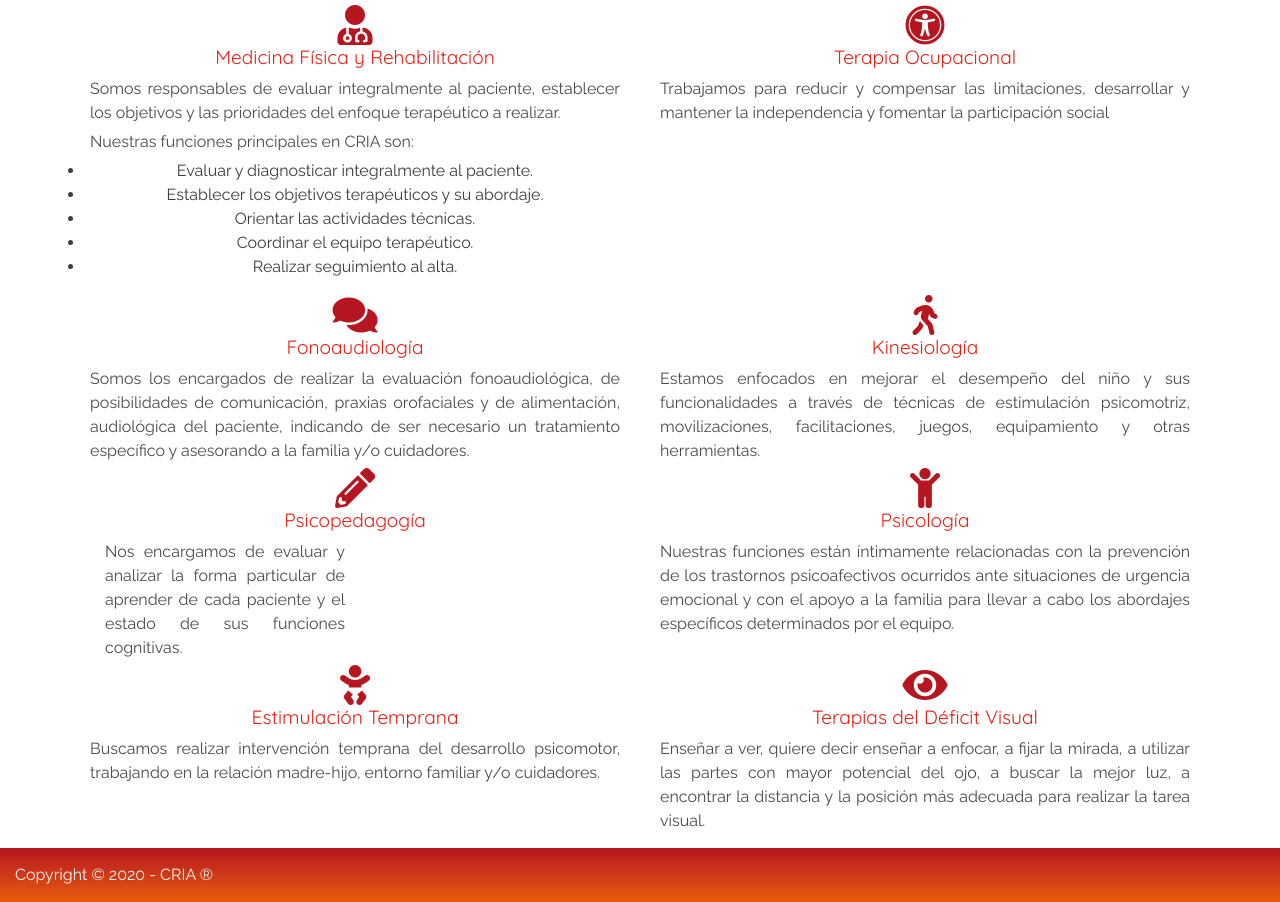
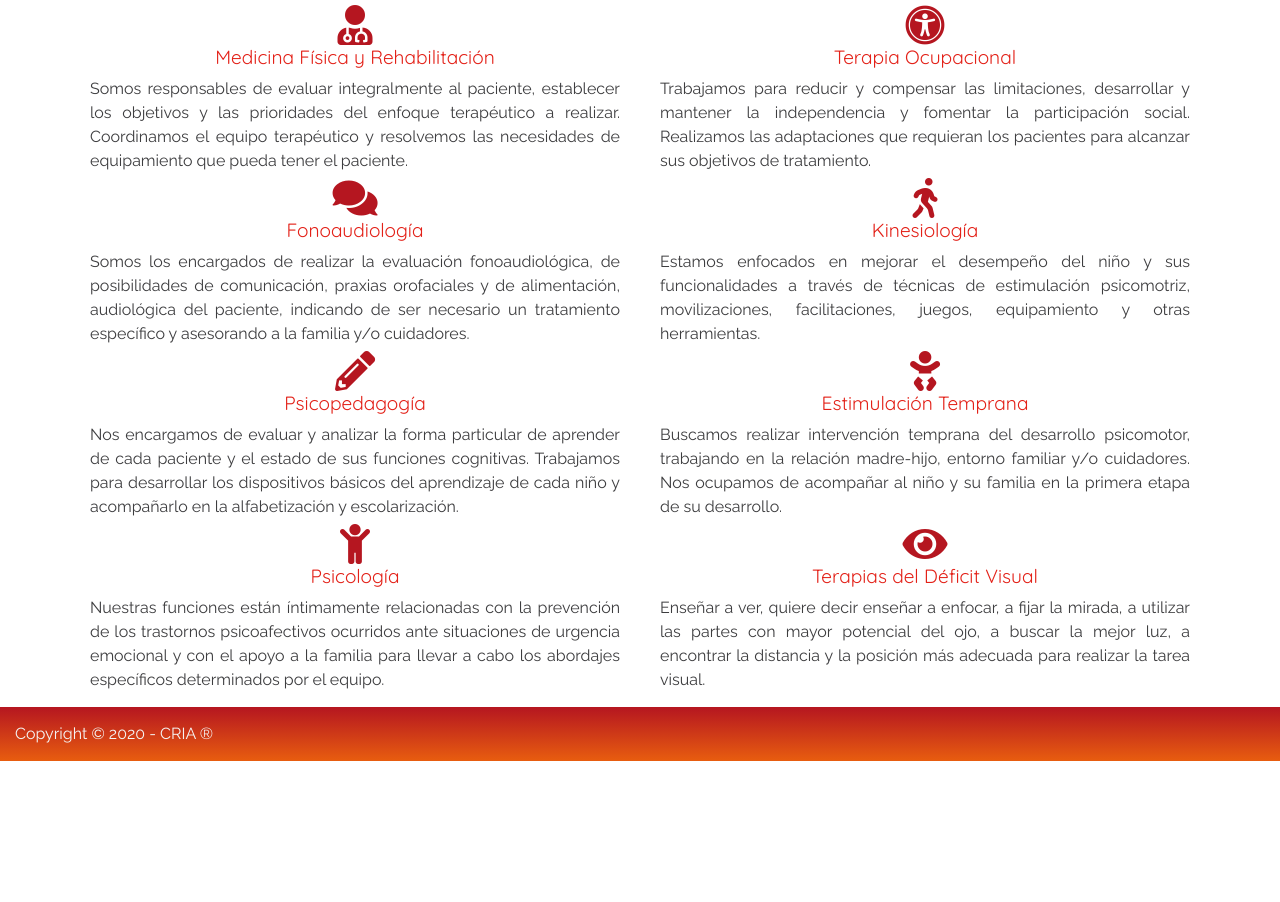
Before and after one commit to baubertone/cria, a website: page paginas/areasdetratamiento.html in a window 1280 px wide. Shown: the part 560-1462 px from the top of the page. After the commit the page ends 1321 px from the top, so only its background shows below. Drawn offline with nearby package versions, Linux system fonts and the light colour scheme.

Commit message:
areas de tratamiento

```diff
--- a/paginas/areasdetratamiento.html
+++ b/paginas/areasdetratamiento.html
@@ -46,60 +46,64 @@
         <main class="container">
             <section>
                 <h1>Áreas de Tratamiento</h1>
-                <img src="../imagenes/paciente en la cinta.jpg" alt="paciente entrenando en la cinta" class="fluid">
+                <img src="../imagenes/paciente en la cinta.jpg" alt="paciente entrenando en la cinta de caminar" class="fluid">
             </section>
             <section class="row">
-                <article class="article--centrar col-12 col-lg-6">
+                <article class="article--areas col-12 col-lg-6">
                     <i class="fas fa-user-md"></i>
                     <h2>Medicina Física y Rehabilitación</h2>
-                    <p class="areas__p--color">Somos responsables de evaluar integralmente al paciente, establecer los objetivos y las prioridades del enfoque terapéutico a realizar.</p>
-                    <p class="areas__p--color">Nuestras funciones principales en CRIA son:</p>
-                    <ul>
-                        <li>Evaluar y diagnosticar integralmente al paciente.</li>
-                        <li>Establecer los objetivos terapéuticos y su abordaje.</li>
-                        <li>Orientar las actividades técnicas.</li>
-                        <li>Coordinar el equipo terapéutico.</li>
-                        <li>Realizar seguimiento al alta.</li>
-                    </ul>
+                    <p class="areas__p--color">Somos responsables de evaluar integralmente al paciente, establecer los objetivos y las prioridades del enfoque terapéutico a realizar.
+                        Coordinamos el equipo terapéutico y resolvemos las necesidades de equipamiento que pueda tener el paciente.
+                    </p>
                 </article>
-                <article class="article--centrar col-12 col-lg-6">
+                <article class="article--areas col-12 col-lg-6">
                     <i class="fas fa-universal-access"></i>
                     <h2>Terapia Ocupacional</h2>
-                    <p class="areas__p--color">Trabajamos para reducir y compensar las limitaciones, desarrollar y mantener la independencia y fomentar la participación social</p>
+                    <p class="areas__p--color">Trabajamos para reducir y compensar las limitaciones, desarrollar y mantener la independencia y fomentar la participación social.
+                        Realizamos las adaptaciones que requieran los pacientes para alcanzar sus objetivos de tratamiento.
+                    </p>
                 </article>
-                <article class="article--centrar col-12 col-lg-6">
+                <article class="article--areas col-12 col-lg-6">
                     <i class="fas fa-comments"></i>
                     <h2>Fonoaudiología</h2>
                     <p class="areas__p--color">Somos los encargados de realizar la evaluación fonoaudiológica, de posibilidades de comunicación, praxias orofaciales y de alimentación,
-                        audiológica del paciente, indicando de ser necesario un tratamiento específico y asesorando a la familia y/o cuidadores.</p>
+                        audiológica del paciente, indicando de ser necesario un tratamiento específico y asesorando a la familia y/o cuidadores.
+                    </p>
                 </article>
-                <article class="article--centrar col-12 col-lg-6">
+                <article class="article--areas col-12 col-lg-6">
                     <i class="fas fa-walking"></i>
                     <h2>Kinesiología</h2>
                     <p class="areas__p--color">Estamos enfocados en mejorar el desempeño del niño y sus funcionalidades a través de técnicas de estimulación psicomotriz,
-                        movilizaciones, facilitaciones, juegos, equipamiento y otras herramientas.</p>
+                        movilizaciones, facilitaciones, juegos, equipamiento y otras herramientas.
+                    </p>
                 </article>
-                <article class="article--centrar col-12 col-lg-6">
+                <article class="article--areas col-12 col-lg-6">
                     <i class="fas fa-pencil-alt"></i>
                     <h2>Psicopedagogía</h2>
-                    <p class="areas__p--color col-12 col-lg-6">Nos encargamos de evaluar y analizar la forma particular de aprender de cada paciente y el estado de sus funciones cognitivas.</p>
+                    <p class="areas__p--color">Nos encargamos de evaluar y analizar la forma particular de aprender de cada paciente y el estado de sus funciones cognitivas.
+                        Trabajamos para desarrollar los dispositivos básicos del aprendizaje de cada niño y acompañarlo en la alfabetización y escolarización.
+                    </p>
                 </article>
-                <article class="article--centrar col-12 col-lg-6">
+                <article class="article--areas col-12 col-lg-6">
+                    <i class="fas fa-baby"></i>
+                    <h2>Estimulación Temprana</h2>
+                    <p class="areas__p--color">Buscamos realizar intervención temprana del desarrollo psicomotor, trabajando en la relación madre-hijo, entorno familiar y/o cuidadores.
+                        Nos ocupamos de acompañar al niño y su familia en la primera etapa de su desarrollo.
+                    </p>
+                </article>
+                <article class="article--areas col-12 col-lg-6">
                     <i class="fas fa-child"></i>
                     <h2>Psicología</h2>
                     <p class="areas__p--color">Nuestras funciones están íntimamente relacionadas con la prevención de los trastornos psicoafectivos ocurridos ante situaciones
-                        de urgencia emocional y con el apoyo a la familia para llevar a cabo los abordajes específicos determinados por el equipo.</p>
+                        de urgencia emocional y con el apoyo a la familia para llevar a cabo los abordajes específicos determinados por el equipo.
+                    </p>
                 </article>
-                <article class="article--centrar col-12 col-lg-6">
-                    <i class="fas fa-baby"></i>
-                    <h2>Estimulación Temprana</h2>
-                    <p class="areas__p--color">Buscamos realizar intervención temprana del desarrollo psicomotor, trabajando en la relación madre-hijo, entorno familiar y/o cuidadores.</p>
-                </article>
-                <article class="article--centrar col-12 col-lg-6">
+                <article class="article--areas col-12 col-lg-6">
                     <i class="fas fa-eye"></i>
                     <h2>Terapias del Déficit Visual</h2>
                     <p class="areas__p--color">Enseñar a ver, quiere decir enseñar a enfocar, a fijar la mirada, a utilizar las partes con mayor potencial del ojo, a buscar la mejor
-                        luz, a encontrar la distancia y la posición más adecuada para realizar la tarea visual. </p>
+                        luz, a encontrar la distancia y la posición más adecuada para realizar la tarea visual.
+                    </p>
                 </article>
             </section>
         </main>
--- a/scss/general/_general.scss
+++ b/scss/general/_general.scss
@@ -34,12 +34,15 @@ iframe {margin-top: 15px;}
 /* Clases */
 .tituloDePagina {color: whitesmoke; font-size: 1.5rem; display: inline-block;}
 .tituloDeSeccion {color: $color-medio}
-.areas__p--color {color: #4b4b4d}
+.areas__p--color {color: #3d3d3f}
 .modalidadesFlex {display: flex;
                 flex-direction: row;
                 justify-content: space-between;}
-.article--centrar {text-align: center;}
-.modalidades {@extend.article--centrar;
+.article--areas {text-align: center;
+                background-repeat: no-repeat;
+                background-attachment: fixed;
+                background-size: cover;}
+.modalidades {@extend.article--areas;
             flex: 1;
             margin: 5px;
             color: $color-medio;}
```
Also changed, not shown: index.html (+4 -1 lines), package.json (+265 -0 lines), paginas/modalidadesdeatencion.html (+1 -1 lines), css/main.css, imagenes/estimulación-visual.jpg (added), imagenes/fisiatria.jpg (added), imagenes/fonoaudiologia.jpg (added), imagenes/kinesiologia.jpg (added), imagenes/psicologia.jpg (added), imagenes/psicomotricidad.jpg (added), imagenes/psicopedagogia.jpg (added), imagenes/terapia-ocupacional.jpg (added), 1 other file.
